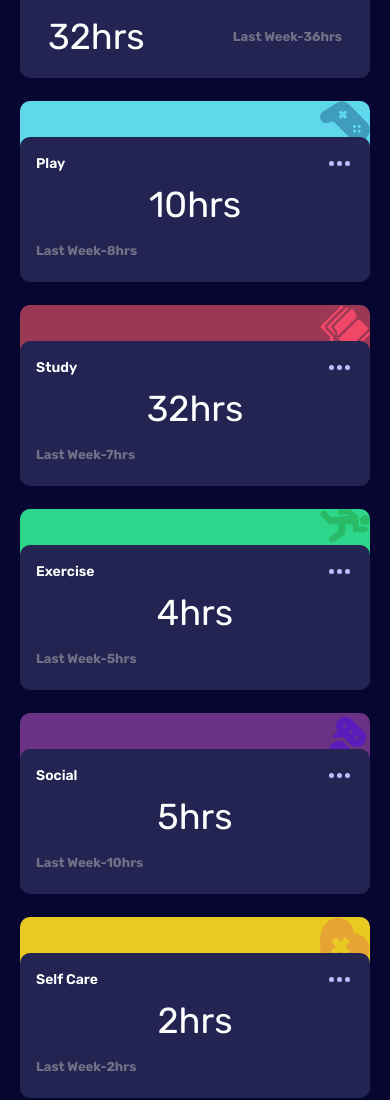
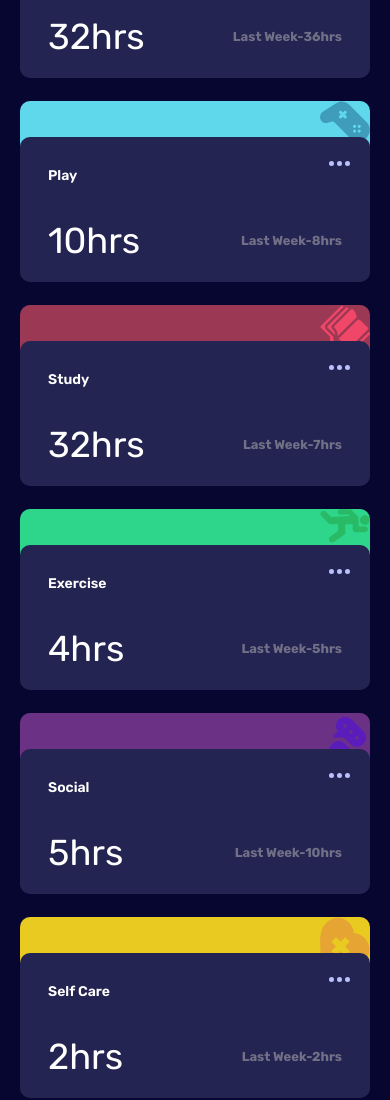
Before and after one commit to PxMach/Frontend-Mentor-Time-tracking-dashboard, a website: page index.html in a window 390 px wide. Shown: the part 367-1467 px from the top of the page. Drawn offline with Linux system fonts and the light colour scheme.

Commit message:
Refactor layout structure in index.html for better responsiveness on smaller screens

```diff
--- a/index.html
+++ b/index.html
@@ -118,16 +118,24 @@
         <div
           class="bg-[#242452] rounded-[10px] h-[145px] cursor-pointer hover:bg-[#4a4aa2] p-4 relative z-10 bottom-6"
         >
+          <div
+            class="max-[650px]:flex max-[650px]:justify-between max-[650px]:p-3"
+          >
             <img
               class="absolute right-5 top-6 cursor-pointer"
               src="images/icon-ellipsis.svg"
               alt="icon ellipsis"
             />
             <p class="text-[14px] font-semibold">Play</p>
+          </div>
+          <div
+            class="max-[650px]:flex max-[650px]:justify-between max-[650px]:items-center max-[650px]:p-3"
+          >
             <h2 class="text-center text-[36px] mt-1 mb-1">10hrs</h2>
             <span class="text-[#bebbbb80] text-[13px] font-bold"
               >Last Week-8hrs</span
             >
+          </div>
         </div>
       </section>
 
@@ -144,16 +152,24 @@
         <div
           class="bg-[#242452] rounded-[10px] h-[145px] cursor-pointer hover:bg-[#4a4aa2] p-4 relative z-10 bottom-6"
         >
+          <div
+            class="max-[650px]:flex max-[650px]:justify-between max-[650px]:p-3"
+          >
             <img
               class="absolute right-5 top-6 cursor-pointer"
               src="images/icon-ellipsis.svg"
               alt="icon ellipsis"
             />
             <p class="text-[14px] font-semibold">Study</p>
+          </div>
+          <div
+            class="max-[650px]:flex max-[650px]:justify-between max-[650px]:items-center max-[650px]:p-3"
+          >
             <h2 class="text-center text-[36px] mt-1 mb-1">32hrs</h2>
             <span class="text-[#bebbbb80] text-[13px] font-bold"
               >Last Week-7hrs</span
             >
+          </div>
         </div>
       </section>
 
@@ -170,16 +186,24 @@
         <div
           class="bg-[#242452] rounded-[10px] h-[145px] cursor-pointer hover:bg-[#4a4aa2] p-4 relative z-10 bottom-6"
         >
+          <div
+            class="max-[650px]:flex max-[650px]:justify-between max-[650px]:p-3"
+          >
             <img
               class="absolute right-5 top-6 cursor-pointer"
               src="images/icon-ellipsis.svg"
               alt="icon ellipsis"
             />
             <p class="text-[14px] font-semibold">Exercise</p>
+          </div>
+          <div
+            class="max-[650px]:flex max-[650px]:justify-between max-[650px]:items-center max-[650px]:p-3"
+          >
             <h2 class="text-center text-[36px] mt-1 mb-1">4hrs</h2>
             <span class="text-[#bebbbb80] text-[13px] font-bold"
               >Last Week-5hrs</span
             >
+          </div>
         </div>
       </section>
 
@@ -196,16 +220,24 @@
         <div
           class="bg-[#242452] rounded-[10px] h-[145px] cursor-pointer hover:bg-[#4a4aa2] p-4 relative z-10 bottom-6"
         >
+          <div
+            class="max-[650px]:flex max-[650px]:justify-between max-[650px]:p-3"
+          >
             <img
               class="absolute right-5 top-6 cursor-pointer"
               src="images/icon-ellipsis.svg"
               alt="icon ellipsis"
             />
             <p class="text-[14px] font-semibold">Social</p>
+          </div>
+          <div
+            class="max-[650px]:flex max-[650px]:justify-between max-[650px]:items-center max-[650px]:p-3"
+          >
             <h2 class="text-center text-[36px] mt-1 mb-1">5hrs</h2>
             <span class="text-[#bebbbb80] text-[13px] font-bold"
               >Last Week-10hrs</span
             >
+          </div>
         </div>
       </section>
 
@@ -222,17 +254,25 @@
         <div
           class="bg-[#242452] rounded-[10px] h-[145px] cursor-pointer hover:bg-[#4a4aa2] p-4 relative z-10 bottom-6"
         >
+          <div
+            class="max-[650px]:flex max-[650px]:justify-between max-[650px]:p-3"
+          >
             <img
               class="absolute right-5 top-6 cursor-pointer"
               src="images/icon-ellipsis.svg"
               alt="icon ellipsis"
             />
             <p class="text-[14px] font-semibold">Self Care</p>
+          </div>
+          <div
+            class="max-[650px]:flex max-[650px]:justify-between max-[650px]:items-center max-[650px]:p-3"
+          >
             <h2 class="text-center text-[36px] mt-1 mb-1">2hrs</h2>
             <span class="text-[#bebbbb80] text-[13px] font-bold"
               >Last Week-2hrs</span
             >
           </div>
+        </div>
       </section>
     </div>
   </body>
```
Lines whose indentation alone changed are shown as unchanged.
